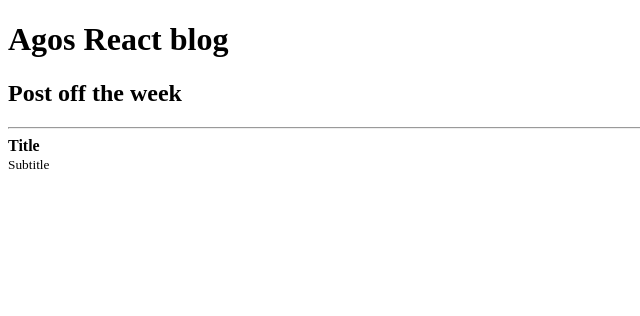
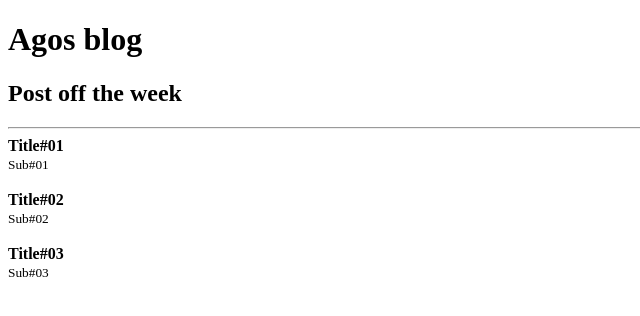
Before and after one commit to Agos091/React-Fundamentals, a React app: page / in a window 1280 px wide. Shown: the top 316 px of the page, without its empty margins (0-640 px from the left). Built offline with nearby package versions, Linux system fonts and the light colour scheme.

Commit message:
more ajust

```diff
--- a/package.json
+++ b/package.json
@@ -3,7 +3,7 @@
   "version": "1.0.0",
   "main": "index.js",
   "repository": "https://github.com/Agos091/React-Fundamentals.git",
-  "author": "Agos Dalcin Rufino <agos.dalcin@martinellilabs.com.br>",
+  "author": "Agos Dalcin Rufino <agos.dalcin@gmail.com.br>",
   "license": "MIT",
   "scripts": {
     "build": "webpack",
@@ -18,8 +18,10 @@
     "babel-loader": "^9.2.1",
     "clean-webpack-plugin": "^4.0.0",
     "html-webpack-plugin": "^5.6.3",
+    "prop-types": "^15.8.1",
     "react": "^17.0.2",
     "react-dom": "^17.0.2",
+    "uuid": "^11.0.3",
     "webpack": "^5.96.1",
     "webpack-cli": "^5.1.4",
     "webpack-dev-server": "^5.1.0"
--- a/src/App.js
+++ b/src/App.js
@@ -1,18 +1,29 @@
-import React from "react";
-import Post from "./Post";
-
+import React from 'react';
+import Post from './Post';
+import Header from './Header';
+import { v4 as uuidv4 } from 'uuid';
+const posts = [
+  { id: uuidv4(), title: 'Title#01', subTitle: 'Sub#01', likes: 10 },
+  { id: uuidv4(), title: 'Title#02', subTitle: 'Sub#02', likes: 20 },
+  { id: uuidv4(), title: 'Title#03', subTitle: 'Sub#03', likes: 30 },
+];
 function App() {
   return (
     <>
-      <h1>Agos React blog </h1>
-      <h2> Post off the week</h2>
+      <Header Header title="Agos blog">
+        <h2> Post off the week</h2>
+      </Header>
       <hr />
-      <Post
-        post={{
-          title: "Title",
-          subTitle: "Subtitle",
-        }}
-      ></Post>
+      {posts.map((post) => (
+        <Post
+          key={post.id}
+          likes={post.likes}
+          post={{
+            title: post.title,
+            subTitle: post.subTitle,
+          }}
+        ></Post>
+      ))}
     </>
   );
 }
--- /dev/null
+++ b/src/Header.js
@@ -0,0 +1,16 @@
+import React from 'react';
+import PropTypes from 'prop-types';
+
+function Header(props) {
+  return (
+    <>
+      <h1>{props.title} </h1>
+      {props.children}
+    </>
+  );
+}
+Header.prototype = {
+  title: PropTypes.string.isRequired,
+  children: PropTypes.node,
+};
+export default Header;
--- a/src/Post.js
+++ b/src/Post.js
@@ -1,4 +1,6 @@
-import React from "react";
+import React from 'react';
+import PropTypes from 'prop-types';
+
 function Post(props) {
   return (
     <>
@@ -11,4 +13,11 @@ function Post(props) {
     </>
   );
 }
+Post.propTypes = {
+  likes: PropTypes.number.isRequired,
+  post: PropTypes.shape({
+    title: PropTypes.string.isRequired,
+    subTitle: PropTypes.string.isRequired,
+  }).isRequired,
+};
 export default Post;
```
Also changed, not shown: 2 other files (tests, documents, lock files or other folders).
